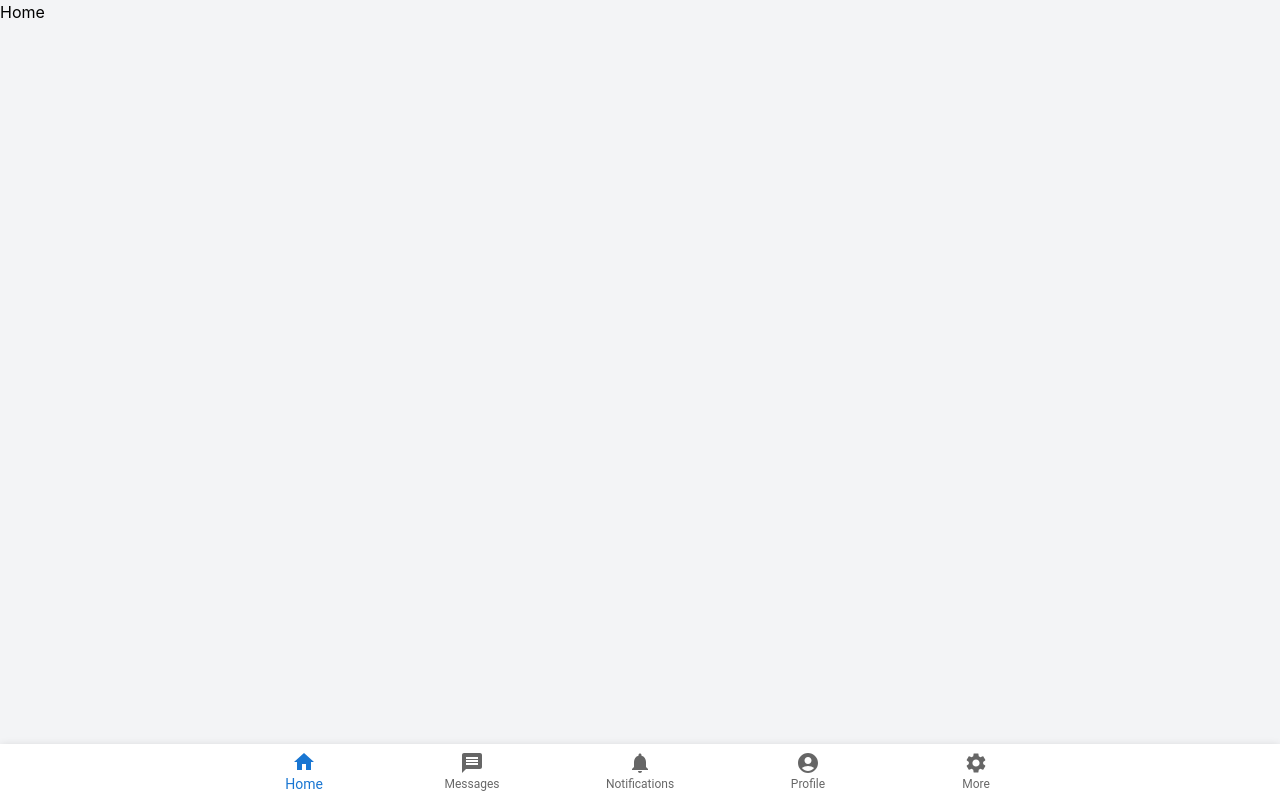
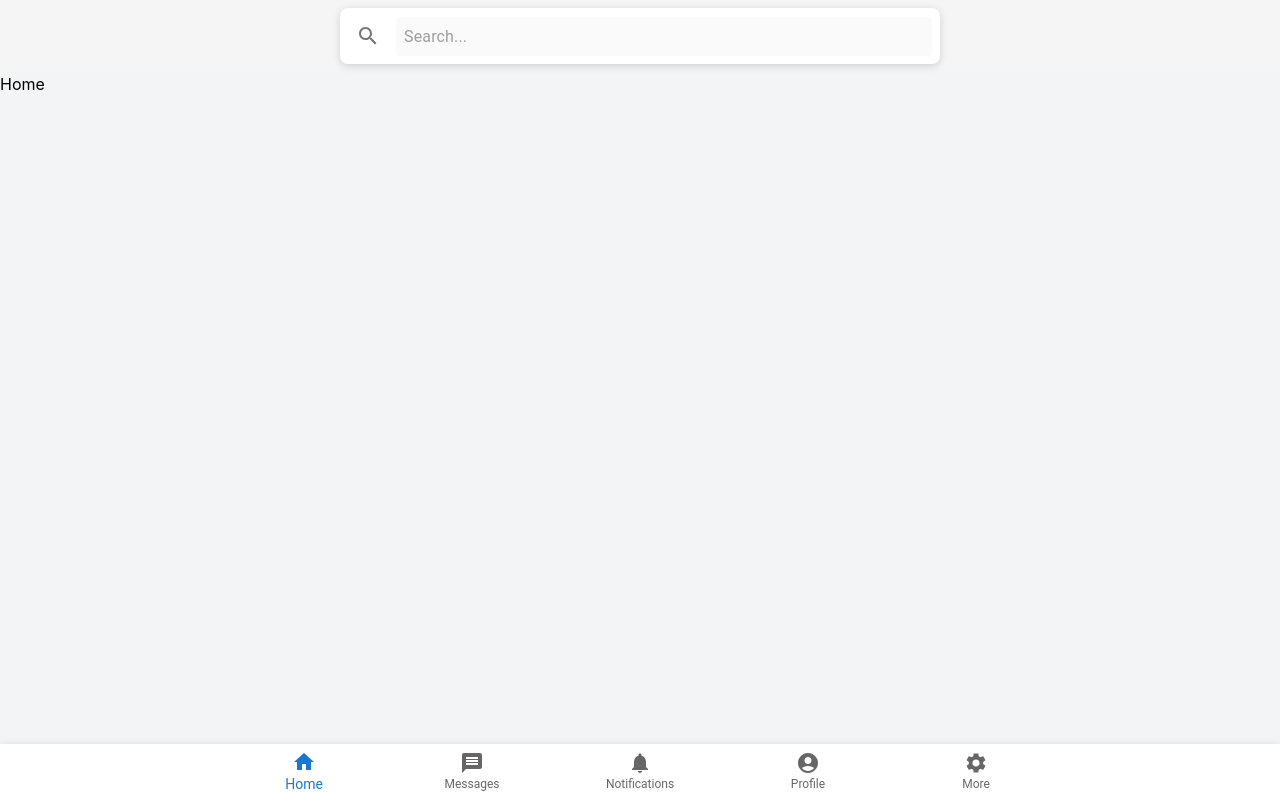
Before and after one commit to simanto848/laravel_social_media_frontend, a React (Vite) app: page / in a window 1280 px wide. Built offline with nearby package versions, Linux system fonts and the light colour scheme.

Commit message:
add search bar in the layout

```diff
--- a/src/components/BottomNav.jsx
+++ b/src/components/common/BottomNav.jsx
@@ -1,5 +1,5 @@
 import React, { useState } from 'react';
-import { useNavigate } from 'react-router-dom';
+import { Link, useNavigate } from 'react-router-dom';
 import Paper from '@mui/material/Paper';
 import BottomNavigation from '@mui/material/BottomNavigation';
 import BottomNavigationAction from '@mui/material/BottomNavigationAction';
@@ -14,7 +14,7 @@ import MessageIcon from '@mui/icons-material/Message';
 import NotificationsIcon from '@mui/icons-material/Notifications';
 
 // Custom Hook
-import { useSettingsMenu } from '../hooks/useSettingsMenu';
+import { useSettingsMenu } from '../../hooks/useSettingsMenu';
 
 export default function BottomNav() {
   const [value, setValue] = useState(0);
@@ -68,8 +68,6 @@ export default function BottomNav() {
         transformOrigin={{ vertical: 'bottom', horizontal: 'center' }}
       >
         <MenuItem onClick={closeMenu}>Account Settings</MenuItem>
-        <MenuItem onClick={closeMenu}>Privacy</MenuItem>
-        <MenuItem onClick={closeMenu}>Logout</MenuItem>
       </Menu>
     </>
   );
--- /dev/null
+++ b/src/components/common/SearchBar.jsx
@@ -0,0 +1,59 @@
+import React from 'react';
+import Paper from '@mui/material/Paper';
+import InputBase from '@mui/material/InputBase';
+import IconButton from '@mui/material/IconButton';
+import SearchIcon from '@mui/icons-material/Search';
+import { Box } from '@mui/material';
+
+export default function SearchBar() {
+  return (
+    <Box
+      sx={{
+        position: 'fixed',
+        top: 0,
+        left: 0,
+        right: 0,
+        zIndex: 1100,
+        display: 'flex',
+        justifyContent: 'center', // Center the Paper horizontally
+        bgcolor: '#f5f5f5', // Light background for visibility
+        p: 1, // Add some padding around the Paper
+      }}
+    >
+      <Paper
+        sx={{
+          display: 'flex',
+          alignItems: 'center',
+          width: { xs: '100%', sm: '75%', md: '50%' }, // Responsive width
+          maxWidth: '600px', // Maximum width to avoid stretching too wide
+          p: 1,
+          boxShadow: '0px 2px 8px rgba(0, 0, 0, 0.15)', // Softer shadow for depth
+          borderRadius: '8px', // Rounded corners
+          bgcolor: 'white', // White background for the Paper
+        }}
+        elevation={3}
+      >
+        <Box sx={{ display: 'flex', alignItems: 'center', width: '100%' }}>
+          <IconButton sx={{ p: '8px' }} aria-label="search">
+            <SearchIcon />
+          </IconButton>
+          <InputBase
+            sx={{
+              ml: 1,
+              flex: 1,
+              bgcolor: '#fafafa',
+              borderRadius: '4px',
+              px: 1,
+              py: 0.5,
+              '& .MuiInputBase-input': {
+                padding: '4px 0',
+              },
+            }}
+            placeholder="Search..."
+            inputProps={{ 'aria-label': 'search' }}
+          />
+        </Box>
+      </Paper>
+    </Box>
+  );
+}
--- a/src/layout.jsx
+++ b/src/layout.jsx
@@ -1,11 +1,13 @@
 import React from 'react';
 import Box from '@mui/material/Box';
-import BottomNav from './components/BottomNav';
+import BottomNav from './components/common/BottomNav';
+import SearchBar from './components/common/SearchBar';
 
 export default function CustomLayout({ children }) {
   return (
     <Box sx={{ display: 'flex', flexDirection: 'column', minHeight: '100vh' }}>
-      <Box sx={{ flexGrow: 1 }}>{children}</Box>
+      <SearchBar />
+      <Box sx={{ flexGrow: 1, pt: 9 }}>{children}</Box>
       <BottomNav />
     </Box>
   );
```
